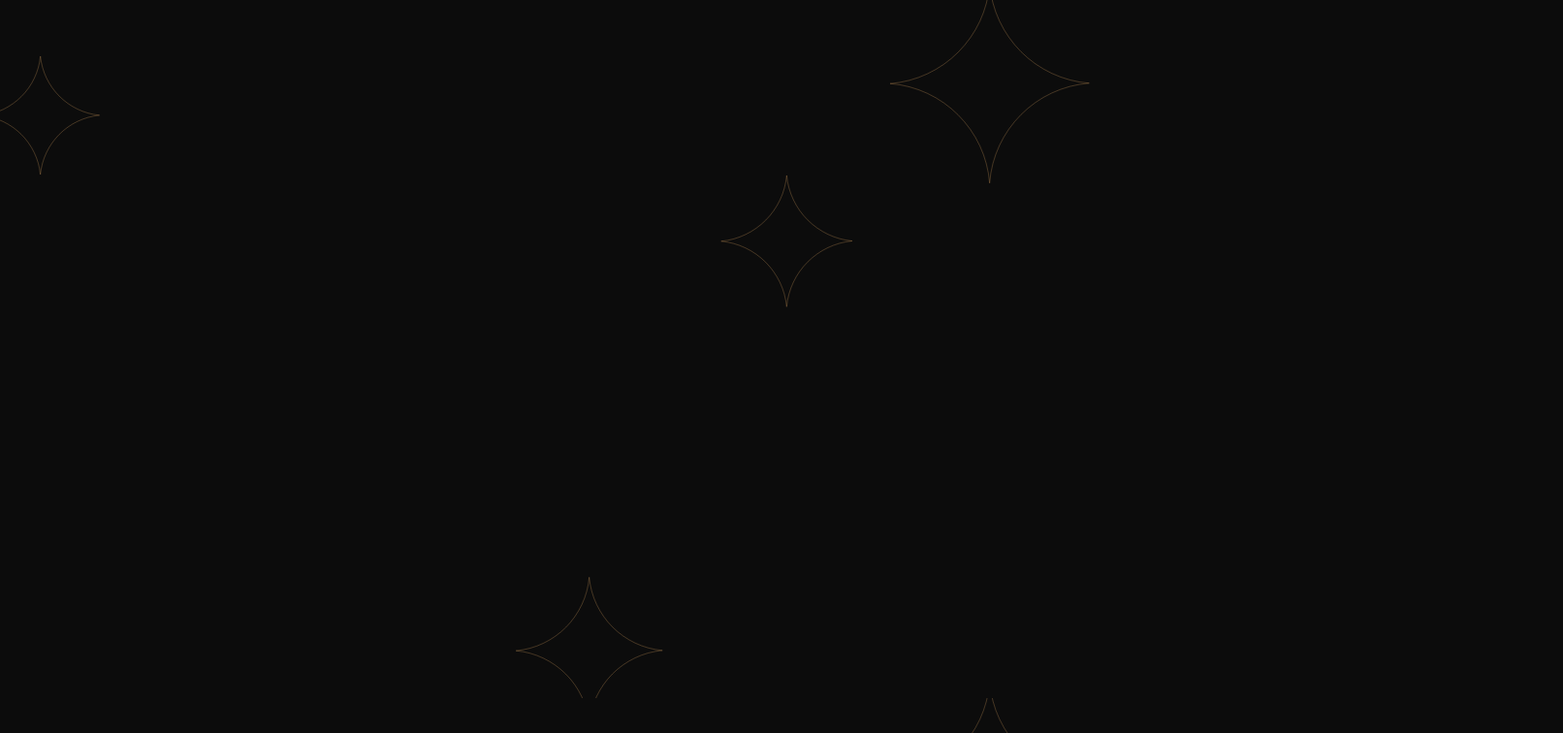
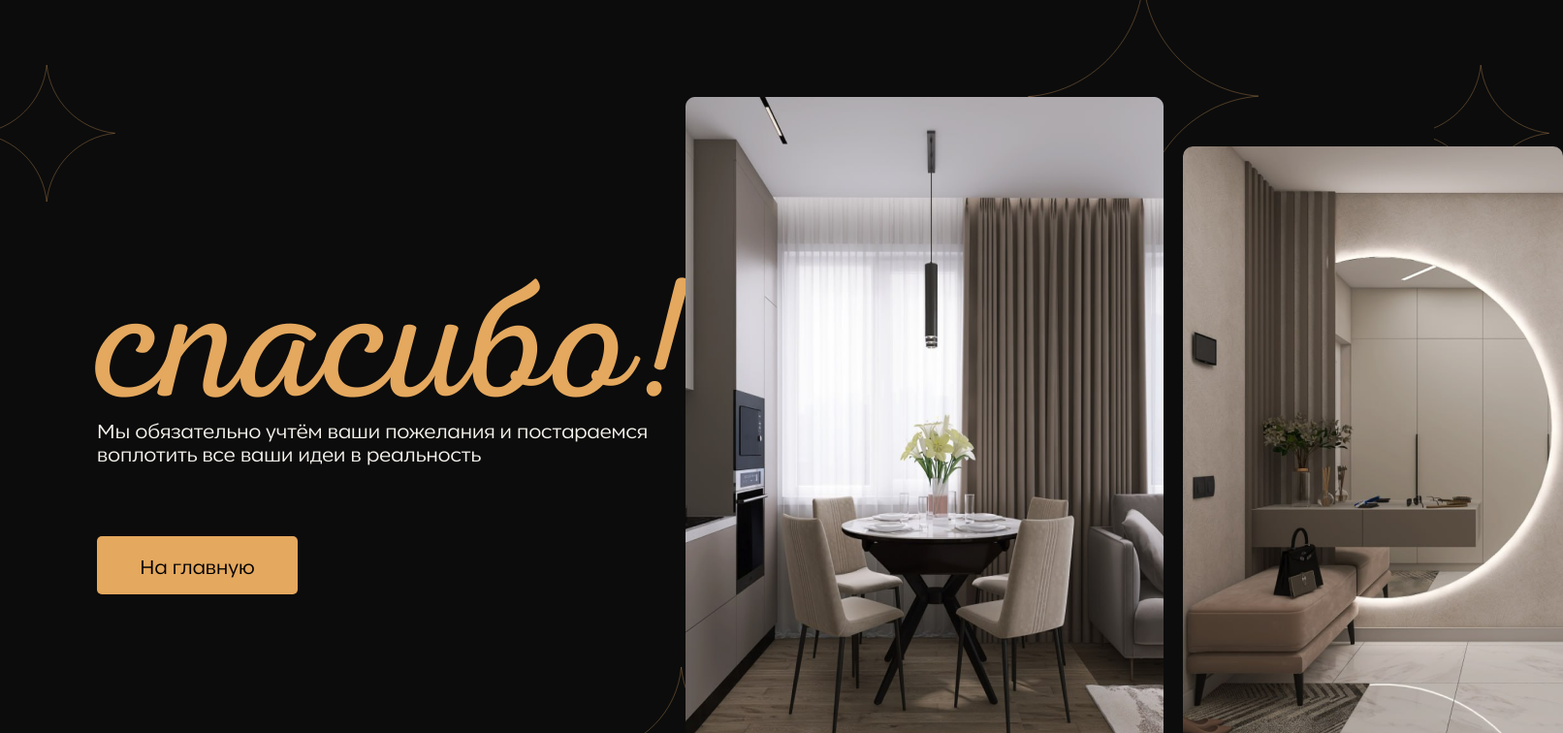
Before and after one commit to Shadovitsme/kwolCommercialPensil, a Vue app: page /thanksPage in a window 1280 px wide. Before the commit this address had no page. Shown: the top 756 px of the page at 97% size, 1612 px wide, since content can reach past the window. Built offline with nearby package versions, Linux system fonts and the light colour scheme.

Commit message:
страница спасибо - страница рефов(пока поля не размножаются) - изменены размеры особого шрифта -спасибо

```diff
--- a/src/assets/index.css
+++ b/src/assets/index.css
@@ -151,6 +151,7 @@ body {
 .input {
   background-color: var(--DarkAccent);
   padding: 20px;
+  width: 100%;
   height: 68px;
   color: var(--Text);
   border-radius: 5px;
@@ -190,7 +191,6 @@ body {
   color: var(--Accent);
   font-family: Nexa;
   font-weight: 400;
-  font-size: 104px;
   line-height: 72px;
 }
 
--- a/src/components/linkPicBlock.vue
+++ b/src/components/linkPicBlock.vue
@@ -1,30 +1,43 @@
 <script setup>
-import { ref, watch, defineProps, defineEmits } from 'vue';
-import YellowButton from './yellowButton.vue';
-import { isEmptyObject } from 'jquery';
+import { ref, watch, defineProps, defineEmits } from 'vue'
+import YellowButton from './yellowButton.vue'
+import { isEmptyObject } from 'jquery'
+
+let showTextarea = ref(false)
+let textInputValue = ref('')
+let fileInputValue = ref(null)
+
+let inputs = ref(1);
 
 
-let showTextarea = ref(false);
-let textInputValue = ref('');
-let fileInputValue = ref(null);
-
+function test(e){
+    console.log(e.target.value)
+}
 
 watch([textInputValue, fileInputValue], ([newTextValue, newFileValue]) => {
   showTextarea.value = newTextValue.length > 0 || newFileValue !== null;
-});
+})
+
+
 </script>
-
+<!-- TODO ограничеть допустимые форматы файлов -->
 <template>
+  <div v-for="{ item } in inputs">
     <p class="p4 mb-2 text-Text">Ссылка на референс</p>
     <div class="flex mb-5">
+        <div class=" mr-5 w-[607px]">
       <input
         :disabled="fileInputValue"
-      class="input mr-5 w-[607px]"
+        class="input"
         type="text"
         placeholder="Вставьте ссылку"
         v-model="textInputValue"
       />
-    <label :disabled="textInputValue" class="yellowButton w-[816px] flex justify-center cursor-pointer">
+    </div>
+      <label
+        :disabled="textInputValue"
+        class="yellowButton w-[816px] flex justify-center cursor-pointer"
+      >
         <input
           type="file"
           class="hidden"
@@ -34,10 +47,11 @@ watch([textInputValue, fileInputValue], ([newTextValue, newFileValue]) => {
         <span class="p3">или загрузите изображение</span>
       </label>
     </div>
-  <p v-if="showTextarea"  class="mb-2 p4 text-Text">Комментарий к референсу</p>
+    <p v-if="showTextarea" class="mb-2 p4 text-Text">Комментарий к референсу</p>
     <textarea
       v-if="showTextarea"
       placeholder="Опишите, что вам понравилось, а что, наоборот, не хотели бы реализовывать"
       class="textarea"
     ></textarea>
+  </div>
 </template>
--- a/src/linkDescribePage.vue
+++ b/src/linkDescribePage.vue
@@ -1,24 +1,27 @@
 <script setup>
-import { ref, watch } from 'vue';
-import LinkPicBlock from './components/linkPicBlock.vue';
-import YellowButton from './components/yellowButton.vue';
+import { ref, watch } from 'vue'
+import LinkPicBlock from './components/linkPicBlock.vue'
+import YellowButton from './components/yellowButton.vue'
+import router from './router'
 
-function getPikLinks(e){
-    console.log(e.target[0].value)
-}
-
+function changeInputCount(e) {
+    router.replace({ path: '/thanksPage' })}
 </script>
 <template>
   <div class="flex px-[22px] md:px-[100px]">
     <div class="md:mx-auto w-full max-w-[1920px]">
-      <form @submit.prevent="getPikLinks" id="page3" class="w-full h-full">
+      <form id="page3" class="w-full h-full">
         <h1 class="H1 Text pb-10 uppercase">Выберите комнаты</h1>
-        <p class="p3 Text pb-10">Если у вас есть референсы/примеры того, что вы бы хотели видеть, прикрепите их ниже ссылками или изображениями</p>
+        <p class="p3 Text pb-10">
+          Если у вас есть референсы/примеры того, что вы бы хотели видеть, прикрепите их ниже
+          ссылками или изображениями
+        </p>
 
-          <LinkPicBlock />
+        <LinkPicBlock />
 
         <div class="w-full flex md:justify-end mt-9 md:mt-12">
           <YellowButton
+            :onclick="changeInputCount"
             :arrow="true"
             class="mt-[34px] md:w-[212px]"
             text="Далее"
--- a/src/main.vue
+++ b/src/main.vue
@@ -33,7 +33,7 @@ function getMainUserData(e) {
       <div class="md:ml-[100px] md:w-full">
         <div class="mt-10 md:w-[51.75rem] md:ml-5">
           <h1 class="H1 Text uppercase text-justify">Бриф, подготовленный</h1>
-          <h1 class="speciall text-justify">специально для вас</h1>
+          <h1 class="speciall text-justify text-[104px]">специально для вас</h1>
         </div>
         <p
           class="p3 h-12 Text min-[100px]:mt-4 laptop:mt-5 mb-[50px] md:mb-[64px] md:ml-5 tracking-tighter"
--- a/src/router/index.js
+++ b/src/router/index.js
@@ -5,6 +5,7 @@ import ChooseYourRoom from '@/chooseYourRoom.vue'
 import WishPage from '@/wishPage.vue'
 import Rooms from '@/rooms.vue'
 import LinkDescribePage from '@/linkDescribePage.vue'
+import ThanksPage from '@/thanksPage.vue'
 
 const routes = [
   {
@@ -25,6 +26,7 @@ const routes = [
   { path: '/wishPage', name: 'wishPage', component: WishPage },
   { path: '/rooms', name: 'rooms', component: Rooms },
   { path: '/linkDescribePage', name: 'linkDescribePage', component: LinkDescribePage },
+  { path: '/thanksPage', name: 'thanksPage', component: ThanksPage },
 ]
 
 const router = createRouter({
--- /dev/null
+++ b/src/thanksPage.vue
@@ -0,0 +1,34 @@
+<script setup>
+import YellowButton from './components/yellowButton.vue'
+import router from './router'
+
+function redirect() {
+    router.replace({ path: '/' })
+
+ }
+</script>
+
+<template>
+  <div class="flex px-[22px] md:pl-[100px]">
+    <div class="md:mx-auto w-full max-w-[1920px]">
+      <div class="flex justify-between">
+        <div class="my-auto w-[607px]">
+          <h1 class="speciall pb-10 text-[175px]">спасибо!</h1>
+          <p class="p3 Text pb-10">
+            Мы обязательно учтём ваши пожелания и постараемся воплотить все ваши идеи в реальность
+          </p>
+          <YellowButton
+            :arrow="false"
+            :onclick="redirect"
+            class="mt-[34px] md:w-[207px]"
+            text="На главную"
+          ></YellowButton>
+        </div>
+        <div class="md:flex md:visible hidden">
+          <img src="./images/thank1.png" alt="" />
+          <img src="./images/thank2.png" class="h-[630px] my-auto ml-5 rounded-[10px]" alt="" />
+        </div>
+      </div>
+    </div>
+  </div>
+</template>
```
Also changed, not shown: src/images/thank1.png (added), src/images/thank2.png (added). Lines whose indentation alone changed are shown as unchanged.
